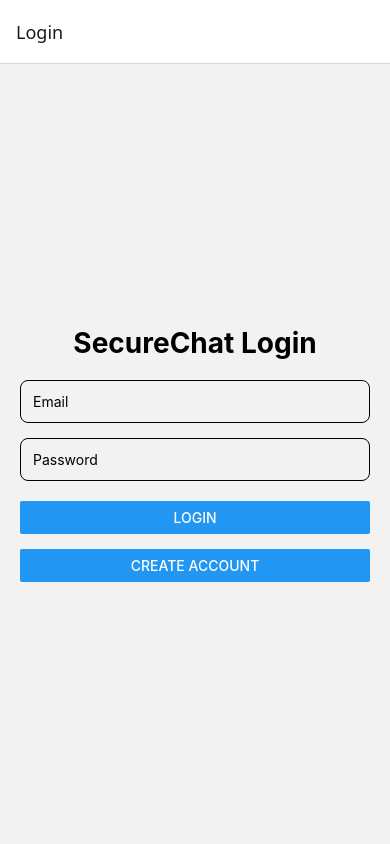
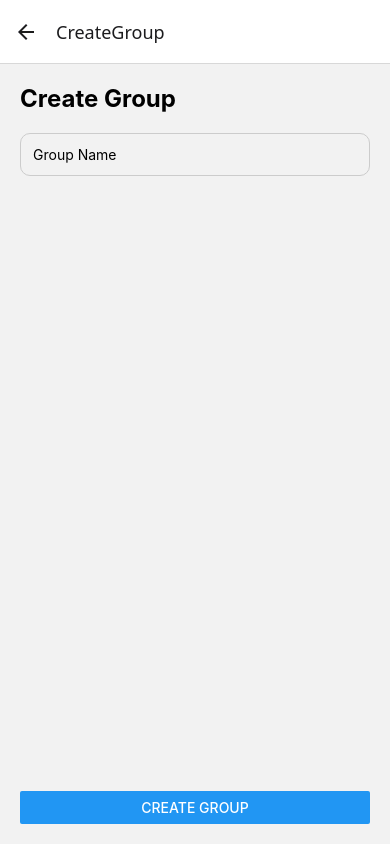
Before and after one commit to BountyHunter2525/Secure-Chat, a React Native app: screen /CreateGroup in a window 390 px wide. Built offline with nearby package versions, Linux system fonts and the light colour scheme; no server answers.

Commit message:
laid out the ground work for image transfer and fixer minor bugs

```diff
--- a/src/navigation/AppNavigator.js
+++ b/src/navigation/AppNavigator.js
@@ -8,6 +8,7 @@ import ChatsScreen from '../screens/ChatsScreen';
 import ChatScreen from '../screens/ChatScreen';
 import UsersScreen from '../screens/UsersScreen';
 import ProfileScreen from '../screens/ProfileScreen';
+import CreateGroupScreen from '../screens/CreateGroupScreen';
 const Stack = createNativeStackNavigator();
 
 export default function AppNavigator() {
@@ -21,6 +22,7 @@ export default function AppNavigator() {
         <Stack.Screen name="Chat" component={ChatScreen}/>
         <Stack.Screen name="Users" component={UsersScreen}/>
         <Stack.Screen name="Profile" component={ProfileScreen}/>
+        <Stack.Screen name="CreateGroup" component={CreateGroupScreen}/>
         <Stack.Screen name="AuthLoading" component={AuthLoadingScreen} options={{ headerShown: false }}/>
       </Stack.Navigator>
     </NavigationContainer>
--- a/src/screens/ChatScreen.js
+++ b/src/screens/ChatScreen.js
@@ -15,6 +15,8 @@ export default function ChatScreen({ route }) {
   const { conversationId, chatName } = route.params;
   const [displayName, setDisplayName] = useState(chatName);
   const [avatarUrl, setAvatarUrl] = useState(null);
+  const [participantCount, setParticipantCount] = useState(0);
+  const [isGroup, setIsGroup] = useState(false);
   const [messages, setMessages] = useState([]);
   const [message, setMessage] = useState('');
   const [sending, setSending] = useState(false);
@@ -30,6 +32,7 @@ export default function ChatScreen({ route }) {
     loadAvatar();
     loadChatName();
     markMessagesAsRead();
+    loadParticipantCount();
     const statusInterval = setInterval(
       loadStatus,
       5000
@@ -56,15 +59,60 @@ export default function ChatScreen({ route }) {
       supabase.removeChannel(channel);
     };
   }, []);
+
+  const loadParticipantCount =
+    async () => {
+      const { data: conversation } =
+        await supabase
+          .from('conversations')
+          .select('is_group')
+          .eq('id', conversationId)
+          .single();
+
+      if (
+        conversation?.is_group
+      ) {
+        setIsGroup(true);
+
+        const { count } =
+          await supabase
+            .from('participants')
+            .select('*', {
+              count: 'exact',
+              head: true,
+            })
+            .eq(
+              'conversation_id',
+              conversationId
+            );
+
+        setParticipantCount(
+          count || 0
+        );
+      }
+    };
   const loadChatName = async () => {
     const {
       data: { user },
     } = await supabase.auth.getUser();
 
-    const { data: participants } = await supabase
-      .from('participants')
-      .select('user_id')
-      .eq('conversation_id', conversationId);
+    const { data: conversation } =
+      await supabase
+        .from('conversations')
+        .select(
+          'name, is_group'
+        )
+        .eq('id', conversationId)
+        .single();
+
+    if (
+      conversation?.is_group
+    ) {
+      setDisplayName(
+        conversation.name
+      );
+      return;
+    }
 
     const otherUser = participants.find(
       p => p.user_id !== user.id
@@ -111,16 +159,25 @@ export default function ChatScreen({ route }) {
   };
 
   const loadMessages = async () => {
-    const { data, error } = await supabase
-      .from('messages')
-      .select('*')
-      .eq('conversation_id', conversationId)
-      .order('created_at', {
-        ascending: true,
-      });
+    const { data, error } =
+      await supabase
+        .from('messages')
+        .select(`
+        *,
+        profiles!messages_sender_id_fkey (
+          username
+        )
+      `)
+        .eq(
+          'conversation_id',
+          conversationId
+        )
+        .order('created_at', {
+          ascending: true,
+        });
 
     if (error) {
-      // error loading messages
+      console.log(error);
       return;
     }
 
@@ -284,7 +341,9 @@ export default function ChatScreen({ route }) {
               marginTop: 2,
             }}
           >
-            {userStatus}
+            {isGroup
+              ? `${participantCount} participants`
+              : userStatus}
           </Text>
         </View>
       </View>
@@ -330,6 +389,18 @@ export default function ChatScreen({ route }) {
                     : 'white',
                 }}
               >
+                {isGroup && !isMine && (
+                  <Text
+                    style={{
+                      fontSize: 12,
+                      fontWeight: 'bold',
+                      color: '#2196F3',
+                      marginBottom: 4,
+                    }}
+                  >
+                    {item.profiles?.username}
+                  </Text>
+                )}
                 <Text
                   style={{
                     fontSize: 16,
--- a/src/screens/ChatsScreen.js
+++ b/src/screens/ChatsScreen.js
@@ -1,3 +1,4 @@
+
 import { useEffect, useState } from 'react';
 import {
   View,
@@ -50,6 +51,8 @@ const loadChats = async () => {
   conversations (
     id,
     name,
+    is_group,
+    avatar_url,
     updated_at
   )
 `)
@@ -75,13 +78,18 @@ const chatData = await Promise.all(
                 conversation.id
               );
 
+          let chatName =
+            conversation.name;
+
+          let chatAvatar =
+            conversation.avatar_url;
+
+          if (!conversation.is_group) {
             const otherUser =
               users?.find(
                 (u) =>
                   u.user_id !== user.id
               );
-
-      let profile = null;
 
             if (otherUser) {
               const result =
@@ -96,7 +104,14 @@ const chatData = await Promise.all(
                   )
                   .single();
 
-        profile = result.data;
+              if (result.data) {
+                chatName =
+                  result.data.username;
+
+                chatAvatar =
+                  result.data.avatar_url;
+              }
+            }
           }
 
           const {
@@ -137,14 +152,14 @@ const { count: unreadCount } =
           return {
             id: conversation.id,
 
-  name:
-    profile?.username ||
-    conversation.name,
+            name: chatName,
 
-  avatar:
-    profile?.avatar_url
-      ? `${profile.avatar_url}?t=${Date.now()}`
+            avatar: chatAvatar
+              ? `${chatAvatar}?t=${Date.now()}`
               : null,
+
+            is_group:
+              conversation.is_group,
 
             unreadCount:
               unreadCount || 0,
@@ -175,7 +190,8 @@ chatData.sort(
     );
 
     setChats(chatData);
-setLoading(false);};
+    setLoading(false);
+  };
   if (loading) {
     return (
       <View
@@ -200,6 +216,14 @@ return (
         title="New Chat"
         onPress={() =>
           navigation.navigate('Users')
+        }
+      />
+      <Button
+        title="New Group"
+        onPress={() =>
+          navigation.navigate(
+            'CreateGroup'
+          )
         }
       />
       <FlatList
--- a/src/screens/CreateGroupScreen.js
+++ b/src/screens/CreateGroupScreen.js
@@ -1,5 +1,94 @@
-const { data: conversation } =
+import { SafeAreaView } from 'react-native-safe-area-context';
+import { useEffect, useState } from 'react';
+import {
+    View,
+    Text,
+    TextInput,
+    FlatList,
+    TouchableOpacity,
+    Button,
+    Alert,
+} from 'react-native';
+import { supabase } from '../config/supabase';
+
+export default function CreateGroupScreen({
+    navigation,
+}) {
+    const [users, setUsers] = useState([]);
+    const [selectedUsers, setSelectedUsers] =
+        useState([]);
+    const [groupName, setGroupName] =
+        useState('');
+    const [currentUserId, setCurrentUserId] =
+        useState('');
+
+    useEffect(() => {
+        loadUsers();
+    }, []);
+
+    const loadUsers = async () => {
+        const {
+            data: { user },
+        } = await supabase.auth.getUser();
+
+        if (!user) return;
+
+        setCurrentUserId(user.id);
+
+        const { data, error } =
             await supabase
+                .from('profiles')
+                .select('*')
+                .neq('id', user.id);
+
+        if (error) {
+            console.log(error);
+            return;
+        }
+
+        setUsers(data || []);
+    };
+
+    const toggleUser = (userId) => {
+        if (
+            selectedUsers.includes(userId)
+        ) {
+            setSelectedUsers(
+                selectedUsers.filter(
+                    (id) => id !== userId
+                )
+            );
+        } else {
+            setSelectedUsers([
+                ...selectedUsers,
+                userId,
+            ]);
+        }
+    };
+
+    const createGroup = async () => {
+        if (!groupName.trim()) {
+            Alert.alert(
+                'Error',
+                'Enter a group name'
+            );
+            return;
+        }
+
+        if (
+            selectedUsers.length < 1
+        ) {
+            Alert.alert(
+                'Error',
+                'Select at least one member'
+            );
+            return;
+        }
+
+        const {
+            data: conversation,
+            error: conversationError,
+        } = await supabase
             .from('conversations')
             .insert([
                 {
@@ -9,3 +98,144 @@ const { data: conversation } =
             ])
             .select()
             .single();
+
+        if (conversationError) {
+            console.log(
+                conversationError
+            );
+            return;
+        }
+
+        const participantRows =
+            selectedUsers.map(
+                (userId) => ({
+                    conversation_id:
+                        conversation.id,
+                    user_id: userId,
+                })
+            );
+
+        participantRows.push({
+            conversation_id:
+                conversation.id,
+            user_id: currentUserId,
+        });
+
+        const {
+            error: participantError,
+        } = await supabase
+            .from('participants')
+            .insert(
+                participantRows
+            );
+
+        if (participantError) {
+            console.log(
+                participantError
+            );
+            return;
+        }
+
+        navigation.replace(
+            'Chat',
+            {
+                conversationId:
+                    conversation.id,
+                chatName:
+                    conversation.name,
+            }
+        );
+    };
+
+    return (
+  <SafeAreaView
+    style={{
+      flex: 1,
+      padding: 20,
+    }}
+  >
+            <Text
+                style={{
+                    fontSize: 24,
+                    fontWeight: 'bold',
+                    marginBottom: 20,
+                }}
+            >
+                Create Group
+            </Text>
+
+            <TextInput
+                value={groupName}
+                onChangeText={
+                    setGroupName
+                }
+                placeholder="Group Name"
+                style={{
+                    borderWidth: 1,
+                    borderColor: '#ccc',
+                    borderRadius: 10,
+                    padding: 12,
+                    marginBottom: 20,
+                }}
+            />
+
+            <FlatList
+                data={users}
+                keyExtractor={(item) =>
+                    item.id
+                }
+                renderItem={({
+                    item,
+                }) => {
+                    const selected =
+                        selectedUsers.includes(
+                            item.id
+                        );
+
+                    return (
+                        <TouchableOpacity
+                            onPress={() =>
+                                toggleUser(
+                                    item.id
+                                )
+                            }
+                            style={{
+                                padding: 15,
+                                borderBottomWidth: 1,
+                                borderColor:
+                                    '#eee',
+                                backgroundColor:
+                                    selected
+                                        ? '#DCF8C6'
+                                        : 'white',
+                            }}
+                        >
+                            <Text
+                                style={{
+                                    fontSize: 18,
+                                }}
+                            >
+                                {
+                                    item.username
+                                }
+                            </Text>
+                        </TouchableOpacity>
+                    );
+                }}
+            />
+
+            <View
+                style={{
+                    marginTop: 15,
+                }}
+            >
+                <Button
+                    title="Create Group"
+                    onPress={
+                        createGroup
+                    }
+                />
+            </View>
+        </SafeAreaView>
+    );
+}
```
Also changed, not shown: 2 other files (tests, documents, lock files or other folders). Lines whose indentation alone changed are shown as unchanged.
